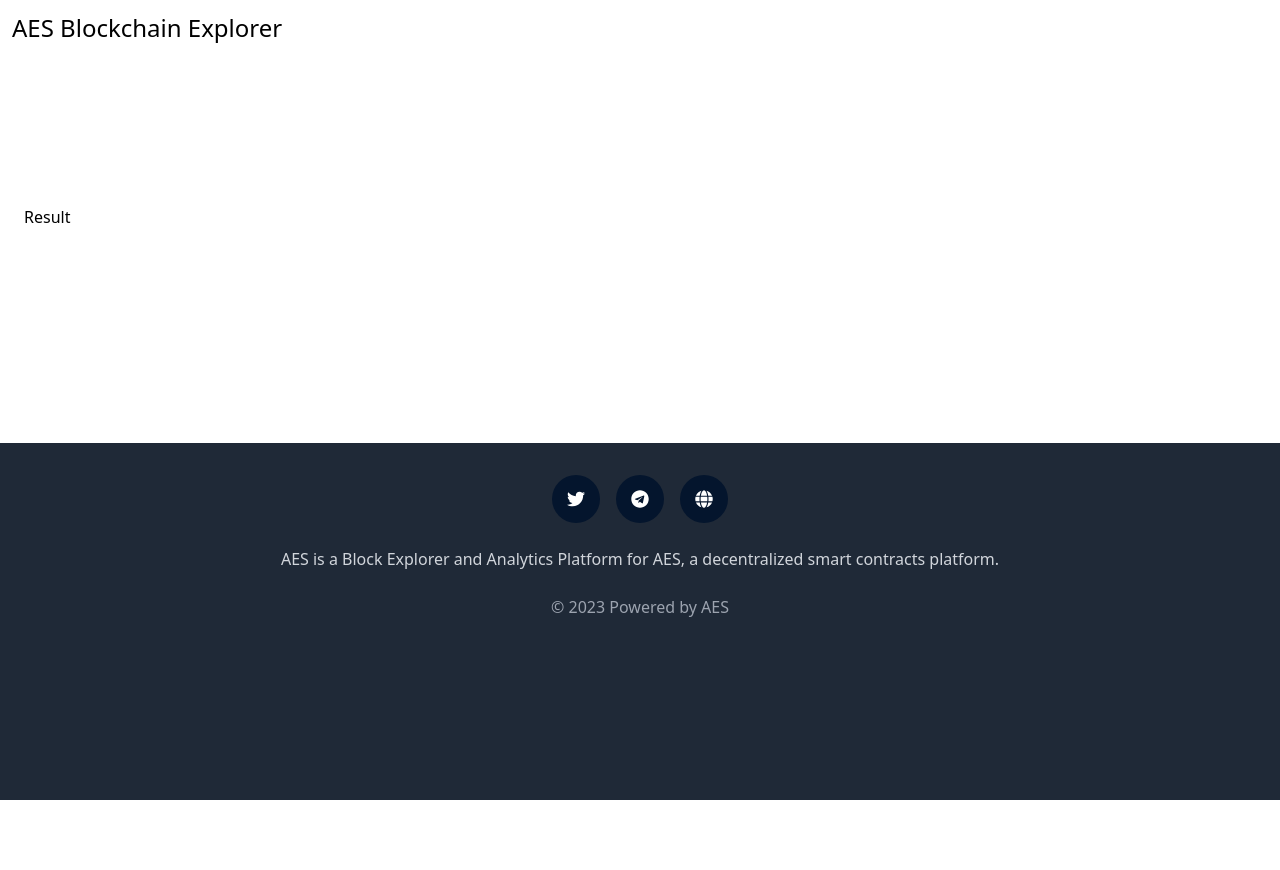
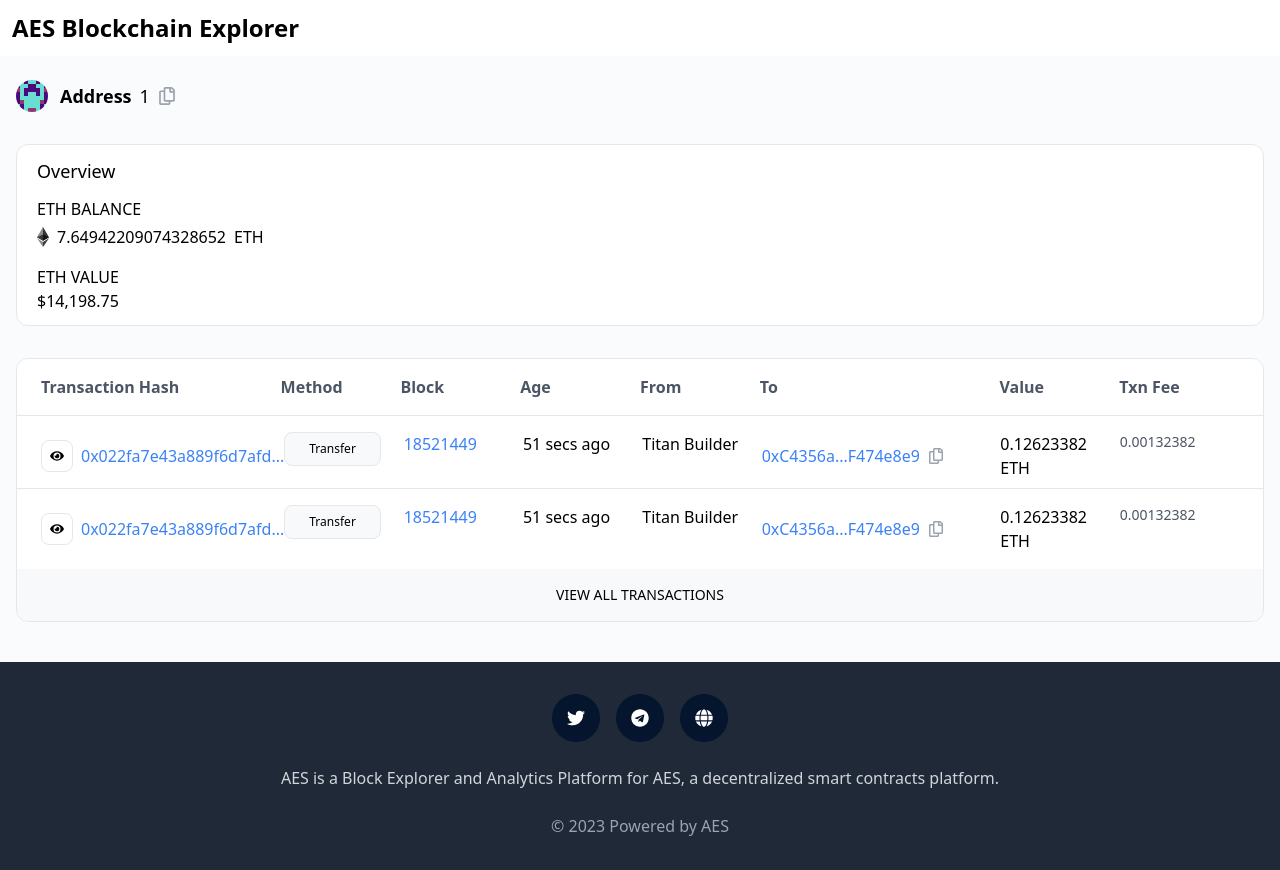
Before and after one commit to Sayem98/explorer, a React (Vite) app: page /address/1 in a window 1280 px wide. Before the commit the page ends 800 px from the top, so only its background shows below. Built offline with nearby package versions, Linux system fonts and the light colour scheme.

Commit message:
Search result page ui design

```diff
--- a/package.json
+++ b/package.json
@@ -14,6 +14,7 @@
     "react": "^18.2.0",
     "react-dom": "^18.2.0",
     "react-icons": "^4.11.0",
+    "react-perfect-scrollbar": "^1.5.8",
     "react-router-dom": "^6.18.0",
     "web3": "^4.2.2"
   },
--- a/src/components/AppLayout.jsx
+++ b/src/components/AppLayout.jsx
@@ -4,10 +4,10 @@ import Footer from "./Footer";
 
 function AppLayout() {
   return (
-    <div className="grid min-h-screen h-full w-full overflow-hidden">
+    <div className="flex flex-col w-full h-full min-h-screen overflow-hidden bg-[#fafbfd]">
       <Header />
 
-      <main className="flex flex-col gap-[3.2rem] mb-16">
+      <main className="flex-1 flex flex-col gap-[3.2rem] pb-10">
         <Outlet />
       </main>
 
--- a/src/components/Container.jsx
+++ b/src/components/Container.jsx
@@ -2,7 +2,7 @@
 function Container({ children, className }) {
   return (
     <div
-      className={`max-w-[1400px] w-full mx-auto px-6 overflow-hidden ${className}`}
+      className={`max-w-[1400px] w-full mx-auto px-4 overflow-hidden ${className}`}
     >
       {children}
     </div>
--- a/src/components/Header.jsx
+++ b/src/components/Header.jsx
@@ -1,7 +1,11 @@
+import { Link } from "react-router-dom";
+
 function Header() {
   return (
-    <nav className="p-3 max-w-[1400px] w-full mx-auto">
-      <p className="md:text-2xl">AES Blockchain Explorer</p>
+    <nav className="bg-white">
+      <p className="p-3 max-w-[1400px] w-full mx-auto font-semibold md:text-2xl">
+        <Link to="/">AES Blockchain Explorer</Link>
+      </p>
     </nav>
   );
 }
--- a/src/components/SearchBar.jsx
+++ b/src/components/SearchBar.jsx
@@ -8,7 +8,7 @@ function SearchBar() {
   const [searchType, setSearchType] = useState("");
   const navigate = useNavigate();
 
-  const search = async () => {
+  const handleSearch = async () => {
     // console.log("searching...");
     // const web3 = new Web3(RPC);
     // // get the chain id
@@ -19,6 +19,7 @@ function SearchBar() {
     // const blockNumber = await web3.eth.getBlockNumber();
     // console.log(blockNumber);
     //
+    if (!searchType) return;
 
     navigate(`/address/${searchType}`);
   };
@@ -40,14 +41,14 @@ function SearchBar() {
           <input
             type="text"
             placeholder="Search by Address / Tokens"
-            className="flex-1 tex-gray-600 font-semibold w-full bg-transparent focus:outline-none"
+            className="flex-1 tex-gray-600 font-medium w-full bg-transparent focus:outline-none"
             value={searchType}
             onChange={(e) => setSearchType(e.target.value)}
           />
 
           <button
-            className="bg-[#0670a6] px-4 py-3 text-white rounded-lg"
-            onClick={search}
+            className="bg-[#3c9fd1] px-4 py-3 text-white rounded-lg"
+            onClick={handleSearch}
           >
             <FaSearch size={16} />
           </button>
--- /dev/null
+++ b/src/components/Table.jsx
@@ -0,0 +1,42 @@
+function TableHeader({ children }) {
+  return (
+    <div className="bg-white border-b border-gray-200 text-gray-600 text-sm md:text-base grid grid-cols-[2fr_1fr_1fr_1fr_1fr_2fr_1fr_1fr] md:grid-cols-[2fr_1fr_1fr_1fr_1fr_2fr_1fr_1fr] w-full px-6 py-4 font-bold">
+      {children}
+    </div>
+  );
+}
+
+function TableBody({ children }) {
+  return <div className="space-y-2 py-2 bg-white">{children}</div>;
+}
+
+function TableRow({ children }) {
+  return (
+    <div className="grid grid-cols-[2fr_1fr_1fr_1fr_1fr_2fr_1fr_1fr] md:grid-cols-[2fr_1fr_1fr_1fr_1fr_2fr_1fr_1fr] text-sm md:text-base px-6 py-2 border-b border-gray-200 first:border-t-0 last:border-b-0">
+      {children}
+    </div>
+  );
+}
+
+function TableFooter({ children }) {
+  return (
+    <div className="bg-[#f8f9fa] w-full flex justify-center px-6 py-4 footer">
+      {children}
+    </div>
+  );
+}
+
+function Table({ children }) {
+  return (
+    <div role="table" className="w-full rounded-xl overflow-hidden border">
+      {children}
+    </div>
+  );
+}
+
+Table.Header = TableHeader;
+Table.Body = TableBody;
+Table.Row = TableRow;
+Table.Footer = TableFooter;
+
+export default Table;
--- a/src/pages/Result.jsx
+++ b/src/pages/Result.jsx
@@ -1,7 +1,134 @@
+import { FaEye, FaRegCopy } from "react-icons/fa";
+import PerfectScrollbar from "react-perfect-scrollbar";
+import { useParams } from "react-router-dom";
 import Container from "../components/Container";
+import Table from "../components/Table";
+import "react-perfect-scrollbar/dist/css/styles.css";
 
 function Result() {
-  return <Container>Result</Container>;
+  const { address } = useParams();
+
+  function handCopy(val) {
+    navigator.clipboard.writeText(val);
+  }
+
+  return (
+    <div className="w-screen h-full">
+      <Container className="space-y-8">
+        <div className="flex items-center gap-3 pt-6">
+          <img
+            src="/address.png"
+            alt=""
+            className="w-8 h-8 object-cover rounded-full"
+          />
+          <span className="text-sm md:text-lg flex items-center gap-2">
+            <strong>Address</strong> {address}
+            <FaRegCopy
+              className="text-gray-400 cursor-pointer"
+              onClick={() => handCopy(address)}
+            />
+          </span>
+        </div>
+
+        <div className="bg-white border border-gray-200 px-5 py-3 rounded-xl">
+          <h4 className="font-medium text-lg mb-3">Overview</h4>
+
+          <div className="space-y-1">
+            <span className="uppercase font-light">ETH Balance</span>
+            <div className="flex items-center gap-2">
+              <img src="/ethereum.svg" alt="" className="w-3" />
+              <span>7.64942209074328652</span> ETH
+            </div>
+          </div>
+
+          <div className="flex flex-col pt-4">
+            <span className="uppercase font-light">ETH Value</span>
+            <span>$14,198.75</span>
+          </div>
+        </div>
+
+        <PerfectScrollbar>
+          <div className="min-w-[75rem] h-full overflow-x-auto">
+            <Table>
+              <Table.Header>
+                <span>Transaction Hash</span>
+                <span>Method</span>
+                <span>Block</span>
+                <span>Age</span>
+                <span>From</span>
+                <span>To</span>
+                <span>Value</span>
+                <span>Txn Fee</span>
+              </Table.Header>
+              <Table.Body>
+                <Table.Row>
+                  <div className="flex items-center gap-2">
+                    <div className="border w-8 h-8 p-2 flex items-center justify-center rounded-lg">
+                      <FaEye size={20} />
+                    </div>
+                    <span className="text-blue-500">
+                      0x022fa7e43a889f6d7afd...
+                    </span>
+                  </div>
+                  <div className="bg-[#f8f9fa] text-xs w-fit h-fit px-2 md:px-6 py-1 md:py-2 rounded-lg border boder-gray-300">
+                    Transfer
+                  </div>
+                  <div className="text-blue-500">18521449</div>
+                  <div>51 secs ago</div>
+                  <div>Titan Builder</div>
+                  <div className="flex items-center gap-2">
+                    <span className="text-blue-500">0xC4356a...F474e8e9</span>
+                    <FaRegCopy
+                      className="text-gray-400 cursor-pointer"
+                      onClick={() =>
+                        handCopy("0x4838B106FCe9647Bdf1E7877BF73cE8B0BAD5f97")
+                      }
+                    />
+                  </div>
+                  <div> 0.12623382 ETH</div>
+                  <div className="text-sm text-gray-600">0.00132382</div>
+                </Table.Row>
+
+                <Table.Row>
+                  <div className="flex items-center gap-2">
+                    <div className="border w-8 h-8 p-2 flex items-center justify-center rounded-lg">
+                      <FaEye size={20} />
+                    </div>
+                    <span className="text-blue-500">
+                      0x022fa7e43a889f6d7afd...
+                    </span>
+                  </div>
+                  <div className="bg-[#f8f9fa] text-xs w-fit h-fit px-2 md:px-6 py-1 md:py-2 rounded-lg border boder-gray-300">
+                    Transfer
+                  </div>
+                  <div className="text-blue-500">18521449</div>
+                  <div>51 secs ago</div>
+                  <div>Titan Builder</div>
+                  <div className="flex items-center gap-2">
+                    <span className="text-blue-500">0xC4356a...F474e8e9</span>
+                    <FaRegCopy className="text-gray-400 cursor-pointer" />
+                  </div>
+                  <div> 0.12623382 ETH</div>
+                  <div className="text-sm text-gray-600">0.00132382</div>
+                </Table.Row>
+
+                {false && (
+                  <span className="flex justify-center py-2">
+                    No data found!
+                  </span>
+                )}
+              </Table.Body>
+              <Table.Footer>
+                <span className="uppercase self-center text-sm cursor-pointer">
+                  View all transactions
+                </span>
+              </Table.Footer>
+            </Table>
+          </div>
+        </PerfectScrollbar>
+      </Container>
+    </div>
+  );
 }
 
 export default Result;
```
Also changed, not shown: .eslintrc.cjs, public/address.png (added), 1 other file (tests, documents, lock files or other folders).
